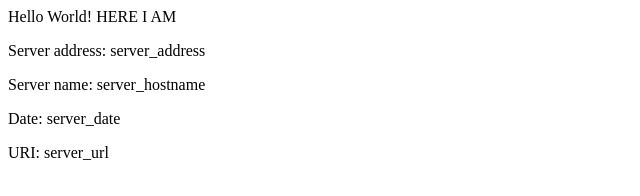
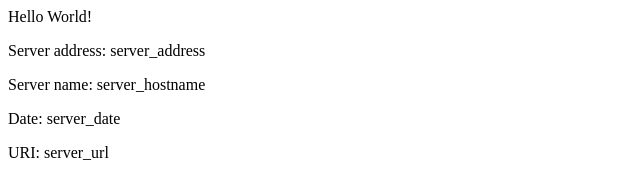
Before and after one commit to jadunawa/eks-example, a plain HTML site: page src/index.html in a window 1280 px wide. Shown: the whole page, without its empty margins (0-640 px from the left). Drawn offline with Linux system fonts and the light colour scheme.

Commit message:
Revert "v2 Updating home page"
This reverts commit 6c78f583e6690e622f5e5947557a51b42cabe2ee.

```diff
--- a/src/index.html
+++ b/src/index.html
@@ -1,8 +1,8 @@
 <head>
-<title>Hello World HERE I AM</title>
+<title>Hello World</title>
 </head>
 <div class="info">
-<h>Hello World! HERE I AM</h>
+<h>Hello World!</h>
 <p><span>Server&nbsp;address:</span> <span>server_address</span></p>
 <p><span>Server&nbsp;name:</span> <span>server_hostname</span></p>
 <p class="smaller"><span>Date:</span> <span>server_date</span></p>
```
